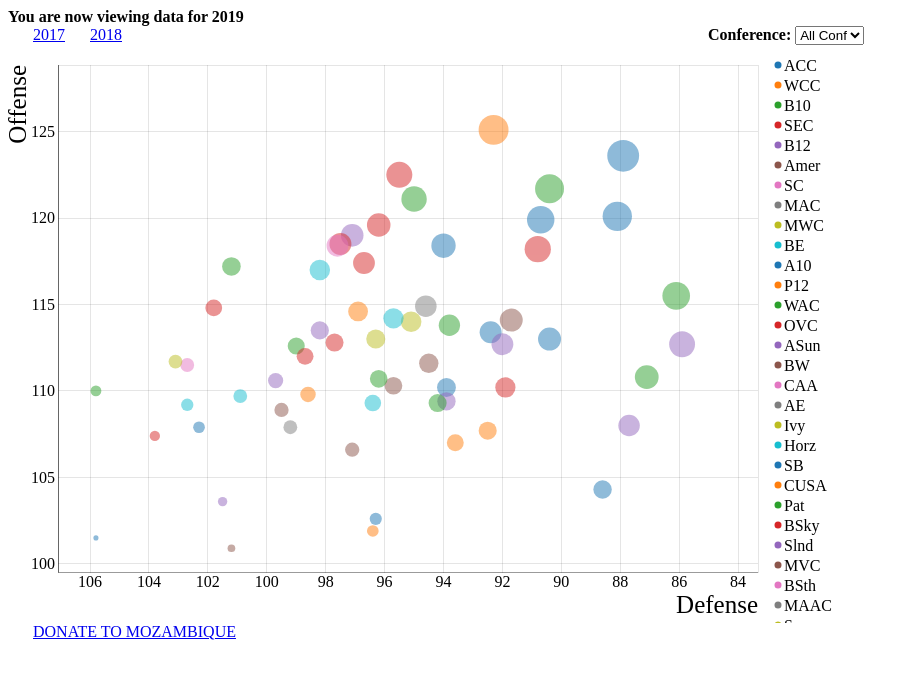
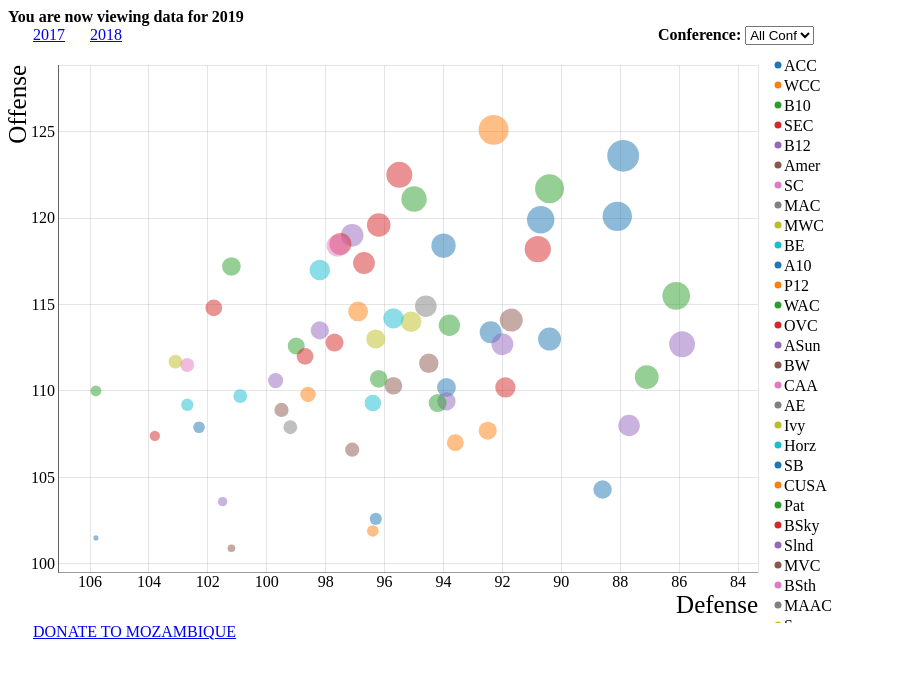
Before and after one commit to martindonnells/martindonnells, a Jekyll site: the page md4/ncaam/ncaam2019.html, which Jekyll copies as it is, in a window 1280 px wide. Shown: the top 679 px of the page, without its empty margins (0-919 px from the left). Built offline with Jekyll 4.4.1, drawn with Linux system fonts in a browser that asks for light colours.

Commit message:
Update ncaam2019.html

```diff
--- a/md4/ncaam/ncaam2019.html
+++ b/md4/ncaam/ncaam2019.html
@@ -76,7 +76,7 @@ a {
 }
 
 div#filter {
-  padding: 0px 0px 0px 700px;
+  padding: 0px 0px 0px 650px;
 }
 
 </style>
```
